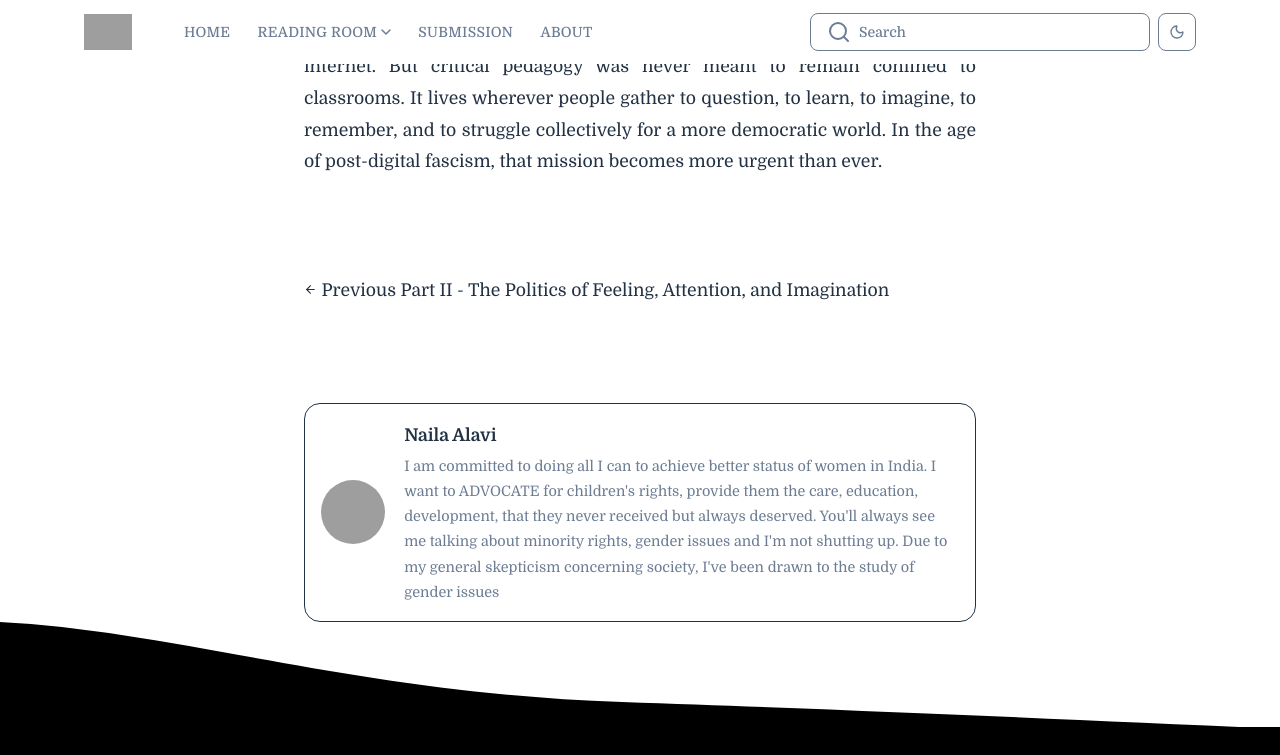
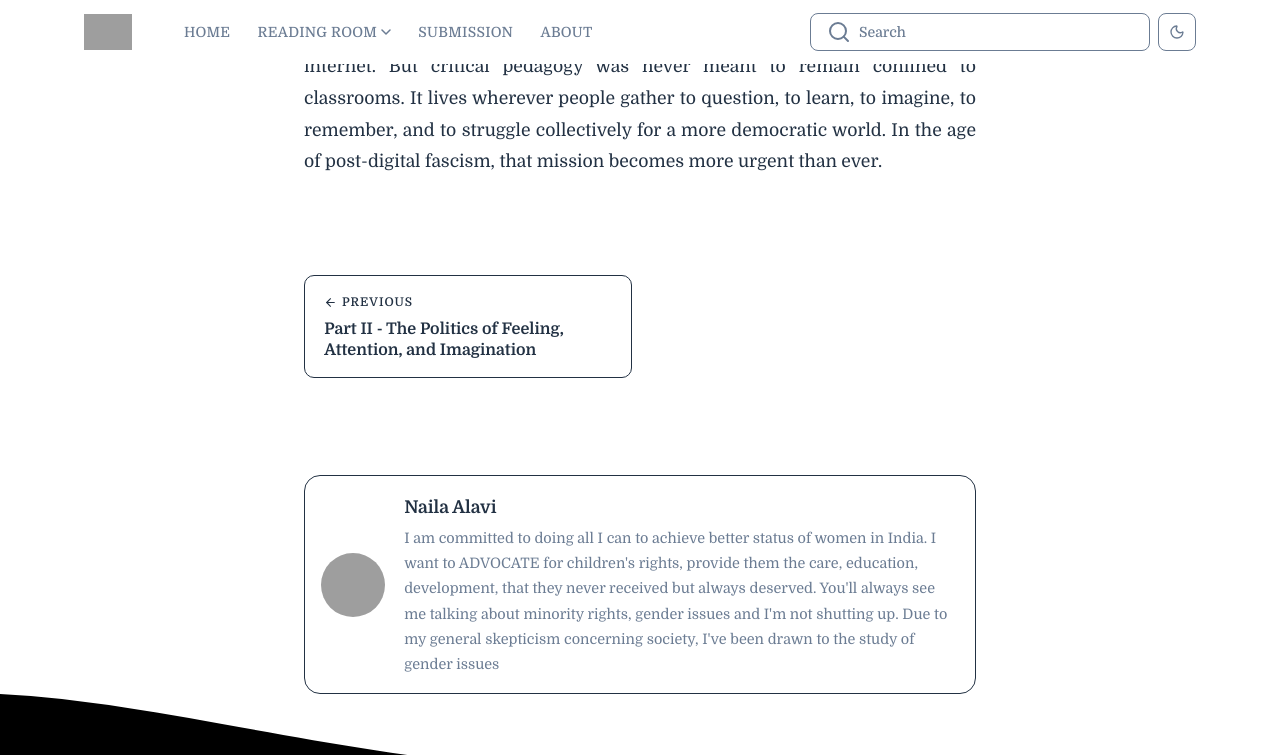
Before and after one commit to someoneonearthwholovestg/the_kural, a Jekyll site: the page built from src/reading-room/interviews/part-iii-where-does-critical-pedagogy-live-now.md, in a window 1280 px wide and 1400 px high, scrolled down 5220 px. Shown: the top 755 px of the window. Built offline with Jekyll 4.4.1, drawn with Linux system fonts in a browser that asks for light colours; grey boxes are pictures that could not be loaded.

Commit message:
Update default.html

```diff
--- a/_layouts/default.html
+++ b/_layouts/default.html
@@ -536,6 +536,44 @@ hr { border: none; border-top: 1px solid var(--c-border); margin: 2.5rem 0; }
 .post-body ul, .post-body ol { padding-left: 1.5rem; margin-bottom: 1.4rem; }
 .post-body li { margin-bottom: .4rem; }
 .post-tags { display: flex; gap: .5rem; flex-wrap: wrap; margin: 2.5rem 0; }
+.interview-pager {
+  display: grid;
+  grid-template-columns: 1fr 1fr;
+  gap: 1rem;
+  margin: 2.5rem 0;
+}
+.interview-pager-link {
+  display: flex;
+  flex-direction: column;
+  gap: .4rem;
+  padding: 1rem 1.2rem;
+  border: 1px solid var(--c-border);
+  border-radius: var(--radius);
+  text-decoration: none;
+  color: inherit;
+  transition: border-color var(--transition), transform var(--transition);
+}
+.interview-pager-link:hover {
+  border-color: var(--c-primary);
+  transform: translateY(-2px);
+}
+.interview-pager-next { text-align: right; align-items: flex-end; }
+.interview-pager-label {
+  font-family: var(--font-ui); font-size: .75rem; font-weight: 600;
+  letter-spacing: .08em; text-transform: uppercase; color: var(--c-primary);
+  display: flex; align-items: center; gap: .3rem;
+}
+.interview-pager-next .interview-pager-label { flex-direction: row-reverse; }
+.interview-pager-title {
+  font-family: var(--font-heading); font-size: 1rem; font-weight: 700;
+  color: var(--c-text); line-height: 1.3;
+}
+@media (max-width: 640px) {
+  .interview-pager { grid-template-columns: 1fr; }
+  .interview-pager-next { text-align: left; align-items: flex-start; }
+  .interview-pager-next .interview-pager-label { flex-direction: row; }
+}
+
 .post-author {
   display: flex; align-items: center; gap: 1.2rem;
   background: var(--c-surface); border: 1px solid var(--c-border);
```
